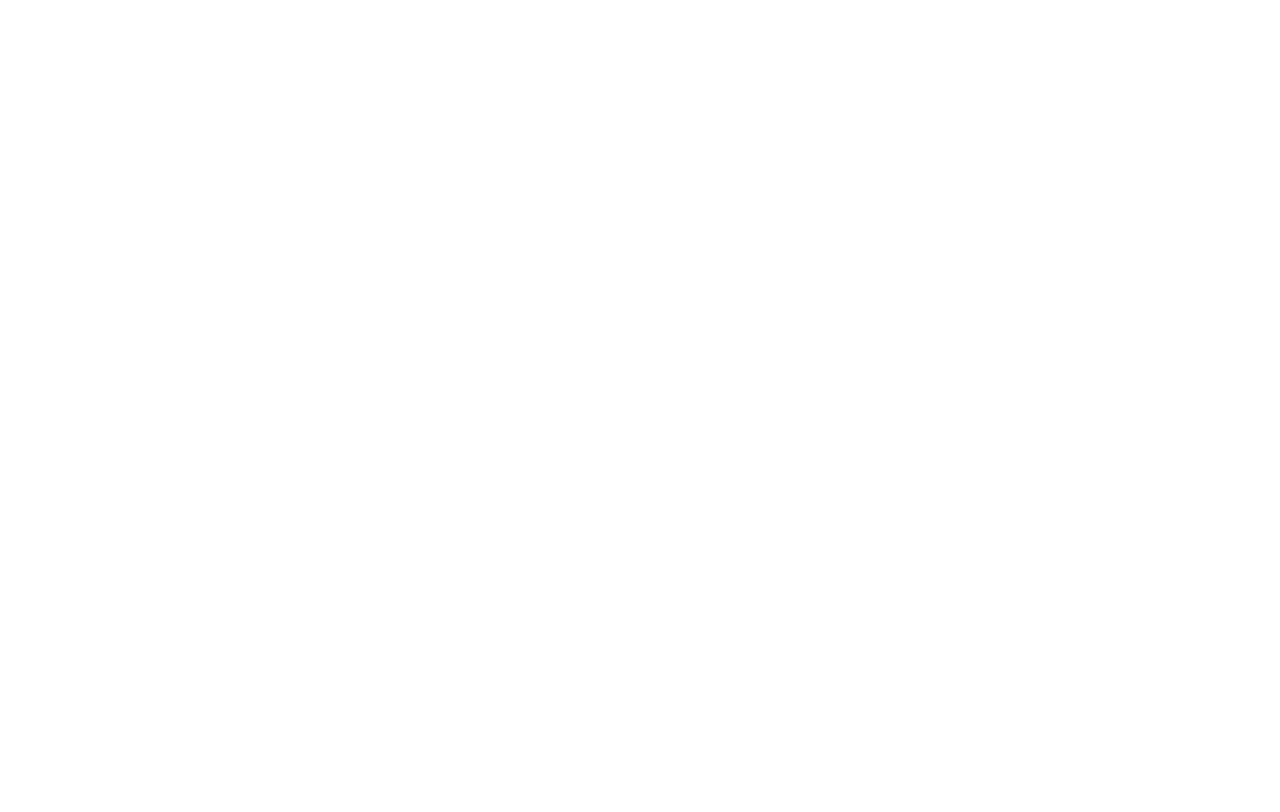
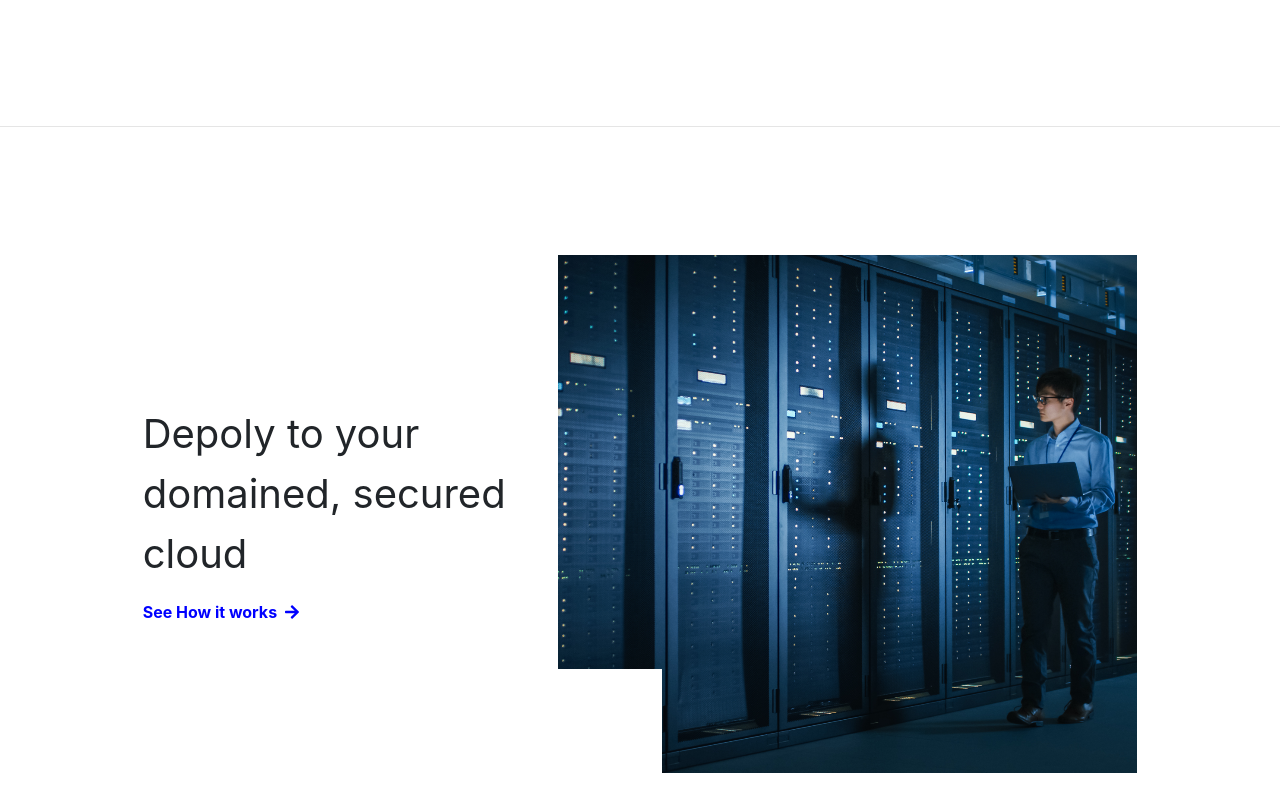
Before and after one commit to antonzaharia/dploy-landpage, a React (Create React App) app in the folder dploy-landpage/: page / in a window 1280 px wide. Shown: the part 1531-2343 px from the top of the page. Before the commit the page ends 1640 px from the top, so only its background shows below. Built offline with nearby package versions, Linux system fonts and the light colour scheme.

Commit message:
deploy done

```diff
--- /dev/null
+++ b/dploy-landpage/src/components/Deploy.js
@@ -0,0 +1,19 @@
+import React from "react";
+import pic2 from "../images/Screenshot_3.png";
+import { FontAwesomeIcon } from "@fortawesome/react-fontawesome";
+import { faArrowRight } from "@fortawesome/free-solid-svg-icons";
+
+export default function Deploy() {
+    return (
+        <div className="trial">
+        <div className="trial-div">
+          <p className="trial-text">Depoly to your domained, secured cloud</p>
+          <a href="#" className="trial-btn">
+            See How it works &nbsp;
+            <FontAwesomeIcon icon={faArrowRight} />
+          </a>
+        </div>
+        <img src={pic2}/>
+      </div>
+    )
+}
--- a/dploy-landpage/src/containers/Home.js
+++ b/dploy-landpage/src/containers/Home.js
@@ -3,6 +3,7 @@
 import Header from '../components/Header'
 import Trial from '../components/Trial'
 import Head from '../components/Head'
+import Deploy from '../components/Deploy'
 
 export default class Home extends Component {
     render() {
@@ -12,8 +13,10 @@
                   <Header class="header"/>
                 </Row>
                 <Head />
+                <hr />
                 <Trial />
-
+                <hr />
+                <Deploy />
             </Container>
         )
     }
```
